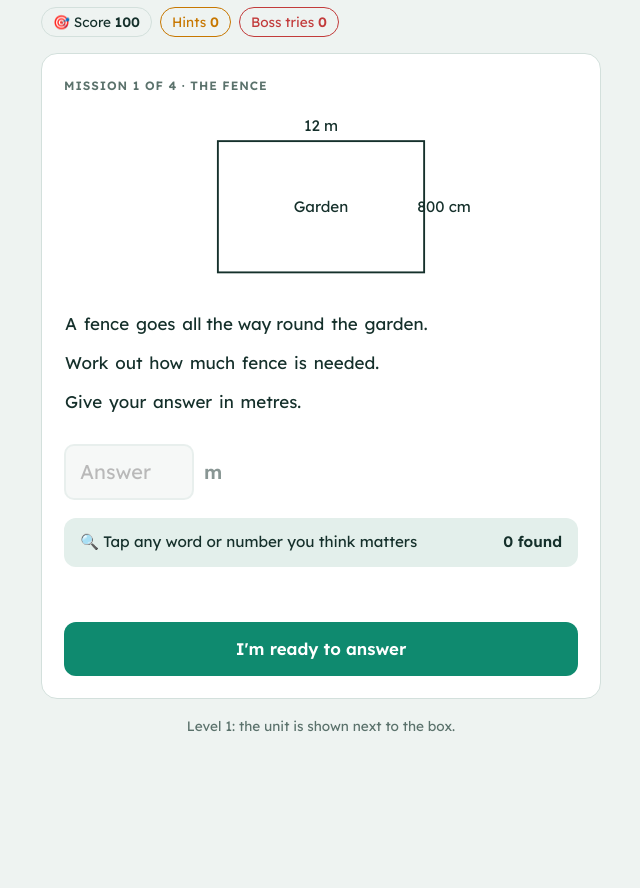
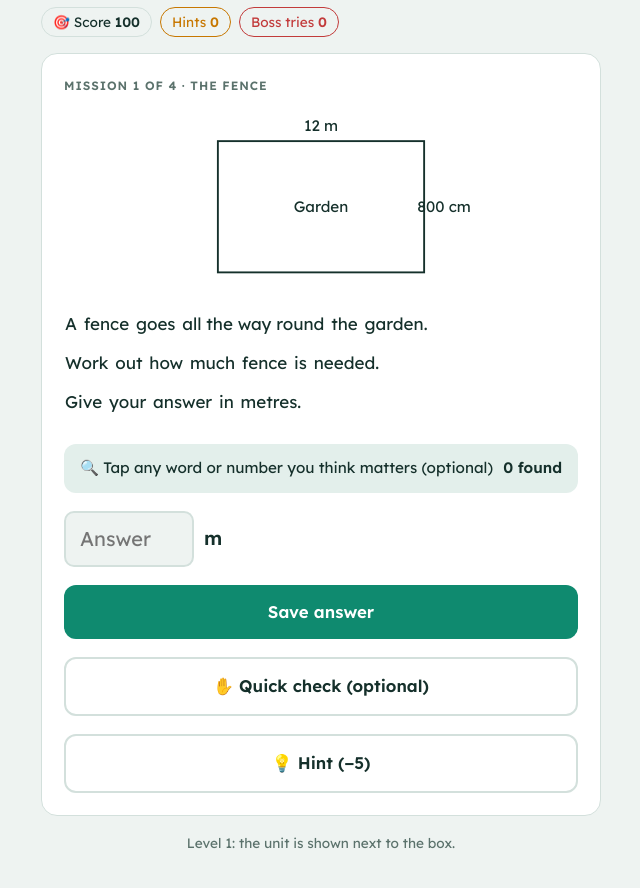
Before and after one commit to DF-AI-Lab/maths-missions, a plain HTML site: page mockup/mission.html in a window 1280 px wide. Shown: the part 134-1022 px from the top of the page, without its empty margins (319-959 px from the left). Before the commit the page ends 927 px from the top, so only its background shows below. Drawn offline with nearby package versions, Linux system fonts and the light colour scheme.

Commit message:
Mock-up: answer any time, word finding and checklist are optional
Co-Authored-By: Claude Opus 5.5 <noreply@anthropic.com>
Claude-Session: https://claude.ai/code/session_016cLVEP7UgcbNWKTK6imCgT

```diff
--- a/mockup/mission.html
+++ b/mockup/mission.html
@@ -215,13 +215,9 @@ function render(){
   let b=it.boss?`<span class="tag">Boss question</span>`:`<div class="step">${recheck!==null?"Rechecking ":""}Mission ${k+1} of ${NM} · ${it.title}</div>`;
   b+=`<div class="q">${questionHtml(k)}</div>`;
 
-  if(st.phase==="read"){
-    b+=it.boss?"":`<div class="ans" style="opacity:.5"><input disabled placeholder="Answer" aria-label="Answer preview">${unitInput(k,true)}</div>`;
-    b+=`<div class="finder"><span>🔍 Tap any word or number you think matters</span><b>${f} found</b></div>
-       <div class="pop">${popMsg}</div><button class="btn" id="go">I'm ready to answer</button>`;
-    return paint(b);
-  }
-  b+=`<div class="finder"><span>${f===total?`🌟 All ${total} key details found`:`Found ${f} of ${total}. Tap <b>i</b> on the dashed ones to see why they matter.`}</span></div>`;
+  const open1=st.phase==="read";
+  b+=`<div class="finder"><span>${open1?"🔍 Tap any word or number you think matters (optional)":f===total?`🌟 All ${total} key details found`:`Found ${f} of ${total}. Tap <b>i</b> on the dashed ones to see why they matter.`}</span>${open1?`<b>${f} found</b>`:""}</div>`;
+  if(open1&&popMsg)b+=`<div class="pop">${popMsg}</div>`;
   if(st.hint)b+=`<div class="hintbox"><b>Hint:</b> ${it.hint}</div>`;
   const hintBtn=st.hint?"":`<button class="btn ghost" id="hint">💡 Hint (−5)</button>`;
 
@@ -231,16 +227,11 @@ function render(){
         ${bossMsg}<button class="btn" id="boss">Submit to the boss 👹</button>${hintBtn}`;
     return paint(b);
   }
-  if(st.phase==="answer"){
-    b+=`<div class="ans"><input id="a" inputmode="decimal" aria-label="Your answer" value="${st.num}">${unitInput(k,false)}</div>
-        ${err?`<p class="err">${err}</p>`:""}
-        <button class="btn" id="check">${recheck!==null?"Save and back to the boss":"Check ✋"}</button>${hintBtn}`;
-  } else if(st.phase==="check"){
-    b+=`<div class="ans"><input value="${st.num}" disabled aria-label="Your answer"><span class="unit">${it.fixed||st.unit}</span></div>
-        <div class="step">Tick each one before you save</div>
-        <div class="checks">${it.checks.map((c,j)=>`<label><input type="checkbox" id="c${k}_${j}" class="cb"><span>${c}</span></label>`).join("")}</div>
-        <button class="btn" id="save" disabled>Save answer</button><button class="btn ghost" id="back">Go back and change it</button>`;
-  }
+  b+=`<div class="ans"><input id="a" inputmode="decimal" placeholder="Answer" aria-label="Your answer" value="${st.num}">${unitInput(k,false)}</div>
+      ${err?`<p class="err">${err}</p>`:""}`;
+  if(st.showChecks) b+=`<div class="checks">${it.checks.map((c,j)=>`<label><input type="checkbox" id="c${k}_${j}"><span>${c}</span></label>`).join("")}</div>`;
+  b+=`<button class="btn" id="save">${recheck!==null?"Save and back to the boss":"Save answer"}</button>
+      <button class="btn ghost" id="checks">${st.showChecks?"Hide checklist":"✋ Quick check (optional)"}</button>${hintBtn}`;
   paint(b);
 }
 function paint(b){card.innerHTML=b;card.classList.toggle("boss",view===NM);wire()}
@@ -258,30 +249,30 @@ function renderDone(){
 function wire(){
   const k=recheck!==null?recheck:view; if(view==="done"){ $("again").onclick=()=>location.reload(); return; }
   const it=ITEMS[k],st=S[k],toks=all(it);
+  const keep=()=>{if($("a"))st.num=$("a").value;if($("u"))st.unit=$("u").value};
   card.querySelectorAll(".w").forEach(el=>el.onclick=()=>{
-    if(st.phase!=="read")return; const n=+el.dataset.n; if(st.taps[n])return;
+    if(st.phase!=="read")return; const n=+el.dataset.n; if(st.taps[n])return; keep();
     if(toks[n].key){st.taps[n]="found";addScore(1);popMsg="+1 good spot"}else{st.taps[n]="miss";addScore(-1);popMsg="Not a key detail (−1)"}
     render();
   });
-  card.querySelectorAll(".info").forEach(el=>el.onclick=()=>{const n=+el.dataset.why;open=open===n?null:n;render()});
-  card.querySelectorAll("[data-u]").forEach(el=>el.onclick=()=>{st.num=$("a").value;st.picked=el.dataset.u;render()});
-  card.querySelectorAll("[data-recheck]").forEach(el=>el.onclick=()=>{S[NM].num=$("a").value;recheck=+el.dataset.recheck;S[recheck].phase="answer";open=null;err="";render()});
-  if($("go"))$("go").onclick=()=>{if(found(k)===keyTotal(it)&&!st.bonus){st.bonus=true;addScore(3)}st.phase="answer";popMsg="";open=null;render();$("a")?.focus()};
-  if($("hint"))$("hint").onclick=()=>{if($("a"))st.num=$("a").value;st.hint=true;hints++;addScore(-5);render()};
-  if($("check"))$("check").onclick=()=>{
-    st.num=$("a").value.trim();
-    st.unit=it.fixed?"":lv===1?it.unit:lv===2?st.picked:normUnit($("u").value);
+  card.querySelectorAll(".info").forEach(el=>el.onclick=()=>{keep();const n=+el.dataset.why;open=open===n?null:n;render()});
+  card.querySelectorAll("[data-u]").forEach(el=>el.onclick=()=>{keep();st.picked=el.dataset.u;render()});
+  card.querySelectorAll("[data-recheck]").forEach(el=>el.onclick=()=>{keep();recheck=+el.dataset.recheck;open=null;err="";render();window.scrollTo(0,0)});
+  if($("hint"))$("hint").onclick=()=>{keep();st.hint=true;hints++;addScore(-5);render()};
+  if($("checks"))$("checks").onclick=()=>{keep();st.showChecks=!st.showChecks;render()};
+  if($("save"))$("save").onclick=()=>{
+    keep(); st.num=st.num.trim();
+    const u=it.fixed?"":lv===1?it.unit:lv===2?st.picked:normUnit(st.unit);
     if(isNaN(num(st.num))){err="Type a number first.";return render()}
-    if(it.unit&&!st.unit){err="Add a unit too.";return render()}
-    err="";
-    if(recheck!==null){st.phase="saved";recheck=null;open=null;return render()}
-    st.phase="check";render();
+    if(it.unit&&!u){err="Add a unit too.";return render()}
+    st.unit=u; err=""; popMsg=""; open=null;
+    if(st.phase==="read"){ if(found(k)===keyTotal(it)&&!st.bonus){st.bonus=true;addScore(3)} st.phase="saved"; }
+    if(recheck!==null){recheck=null;return render()}
+    st.first={ok:isRight(k)}; view++; render(); window.scrollTo(0,0);
   };
-  if($("back"))$("back").onclick=()=>{st.phase="answer";render()};
-  card.querySelectorAll(".cb").forEach(c=>c.onchange=()=>{$("save").disabled=![...card.querySelectorAll(".cb")].every(x=>x.checked)});
-  if($("save"))$("save").onclick=()=>{st.phase="saved";st.first={ok:isRight(k)};view++;open=null;render();window.scrollTo(0,0)};
   if($("boss"))$("boss").onclick=()=>{
     st.num=$("a").value.trim();
+    if(st.phase==="read"){ if(found(k)===keyTotal(it)&&!st.bonus){st.bonus=true;addScore(3)} st.phase="saved"; popMsg=""; }
     if(isNaN(num(st.num))){bossMsg=`<p class="err">Type an amount first.</p>`;return render()}
     bossTries++;
     if(Math.abs(num(st.num)-it.answer)<1e-9){view="done";return render()}
```
